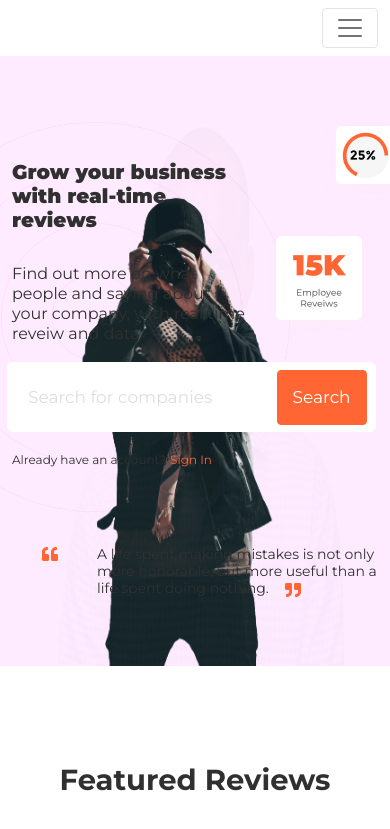
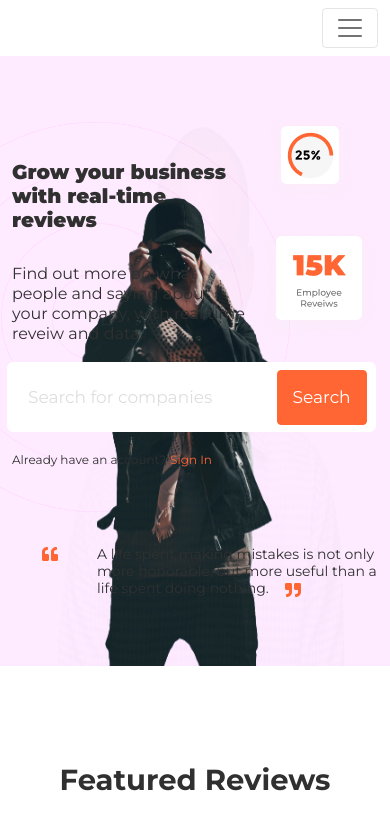
Before and after one commit to Dreezy305/Business-Landing, a React (Create React App) app: page / in a window 390 px wide. Shown: the top 829 px of the page. Built offline with nearby package versions, Linux system fonts and the light colour scheme.

Commit message:
mobile responsiveness

```diff
--- a/src/styles/globals.scss
+++ b/src/styles/globals.scss
@@ -665,7 +665,7 @@
 
   .bgImage2 {
     top: 20%;
-    left: 68%;
+    left: 68% !important;
     position: absolute !important;
   }
 
```
